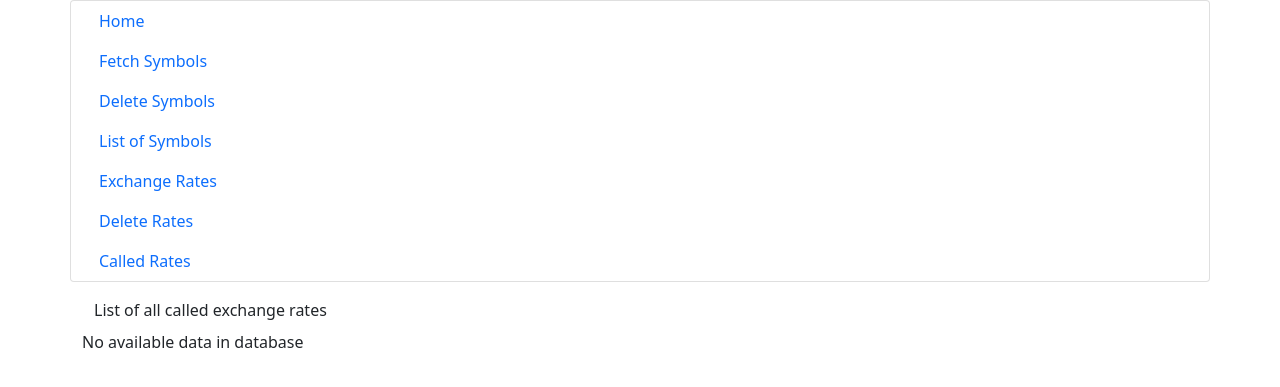
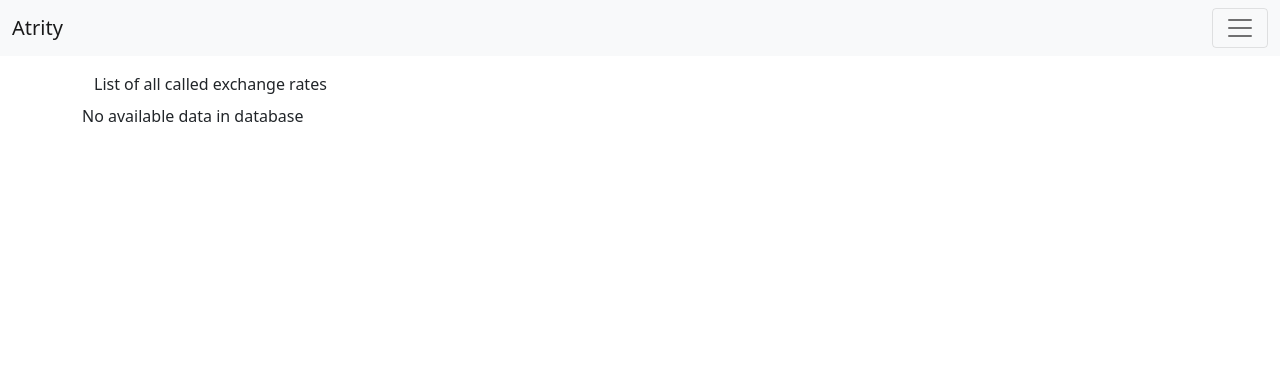
Before and after one commit to atrityuser93/curr-conv, a Django app: template mysite/templates/converter/convert-list.html in a window 1280 px wide. Shown: the top 387 px of the page. Run offline with Django 4.2, Linux system fonts and the light colour scheme; the template is opened without the code that fills it, so the values that code supplies are empty; some libraries are stand-ins or nearby versions.

Commit message:
add bootstrap navbar classes

```diff
--- a/mysite/templates/base.html
+++ b/mysite/templates/base.html
@@ -16,15 +16,39 @@
 <body>
 	<main>
 		{% block navbar %}
-		<div class="container card">
-			<a href="{% url 'convert-home' %}" class="nav-link">Home</a>
-			<a href="{% url 'fetch-symbols' %}" class="nav-link">Fetch Symbols</a>
-			<a href="{% url 'delete-symbols' %}" class="nav-link">Delete Symbols</a>
-			<a href="{% url 'symbol-list' %}" class="nav-link">List of Symbols</a>
-			<a href="{% url 'rates-list' %}" class="nav-link">Exchange Rates</a>
-			<a href="{% url 'delete-rates' %}" class="nav-link">Delete Rates</a>
-			<a href="{% url 'convert-list' %}" class="nav-link">Called Rates</a>
-		</div>
+		<nav class="navbar navbar-light bg-light">
+			<div class="container-fluid">
+				<a class="navbar-brand" href="{% url 'convert-home' %}">Atrity</a>
+				 <button class="navbar-toggler" type="button" data-bs-toggle="collapse" data-bs-target="#navbarSupportedContent" aria-controls="navbarSupportedContent" aria-expanded="false" aria-label="Toggle navigation">
+      				<span class="navbar-toggler-icon"></span>
+    			</button>
+    			<div class="collapse navbar-collapse" id=navbarSupportedContent>
+    				<ul class="navbar-nav me-auto mb-2 mb-lg-0">
+    					<li class="nav-item">
+    						<a href="{% url 'convert-home' %}" class="nav-link active">Home</a>
+    					</li>
+    					<li class="nav-item">
+    						<a href="{% url 'symbol-list' %}" class="nav-link active">List of Symbols</a>
+    					</li>
+    					<li class="nav-item">
+    						<a href="{% url 'fetch-symbols' %}" class="nav-link active">Fetch Symbols</a>
+    					</li>
+    					<li class="nav-item">
+    						<a href="{% url 'delete-symbols' %}" class="nav-link active">Delete Symbols</a>
+    					</li>
+    					<li class="nav-item">
+    						<a href="{% url 'rates-list' %}" class="nav-link active">Exchange Rates</a>
+    					</li>
+    					<li>
+    						<a href="{% url 'convert-list' %}" class="nav-link active">Called Rates</a>
+    					</li>
+    					<li>
+    						<a href="{% url 'delete-rates' %}" class="nav-link active">Delete Rates</a>
+    					</li>
+    				</ul>
+    			</div>
+			</div>
+		</nav>
 		{% endblock %}
 
 		{% block content %}
```
